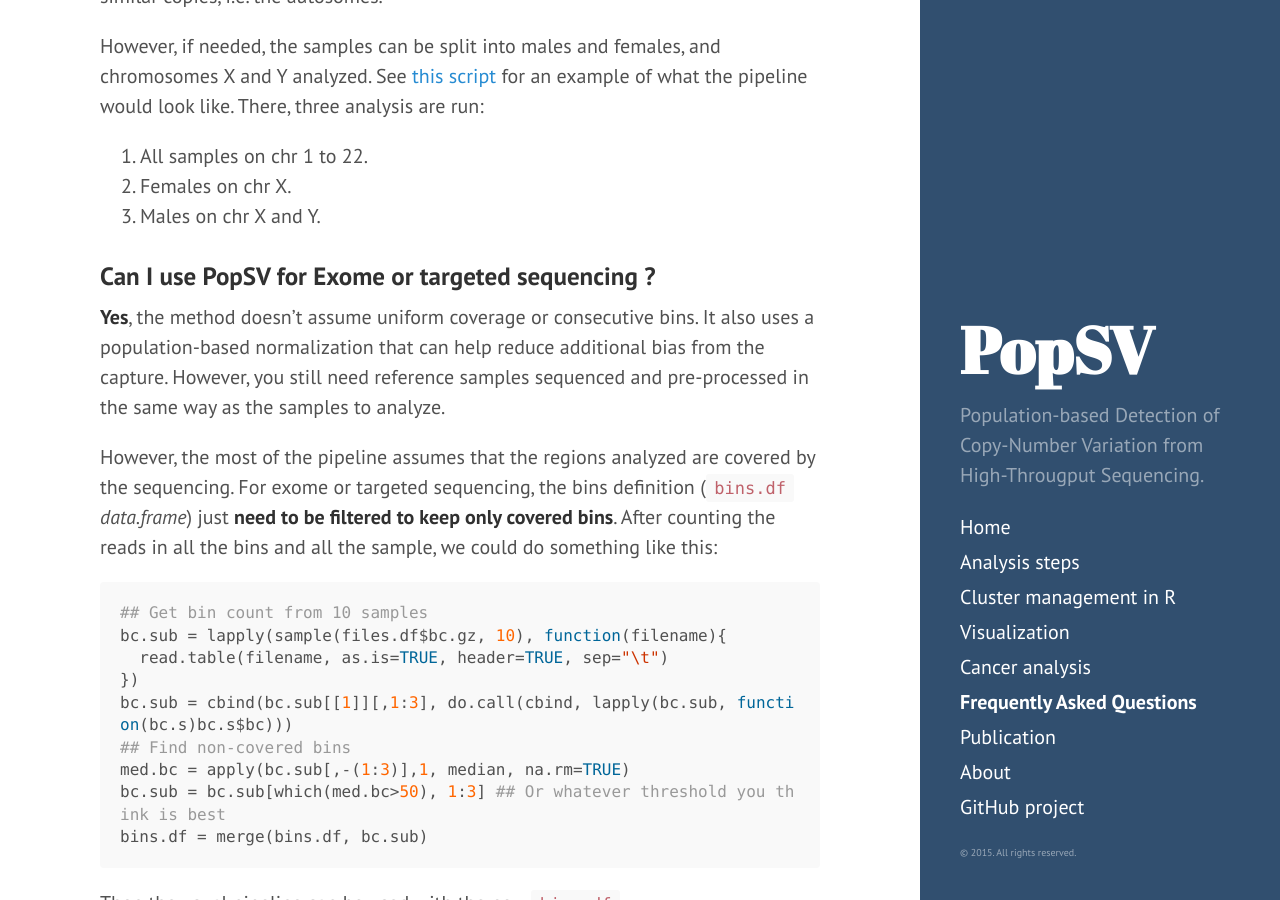
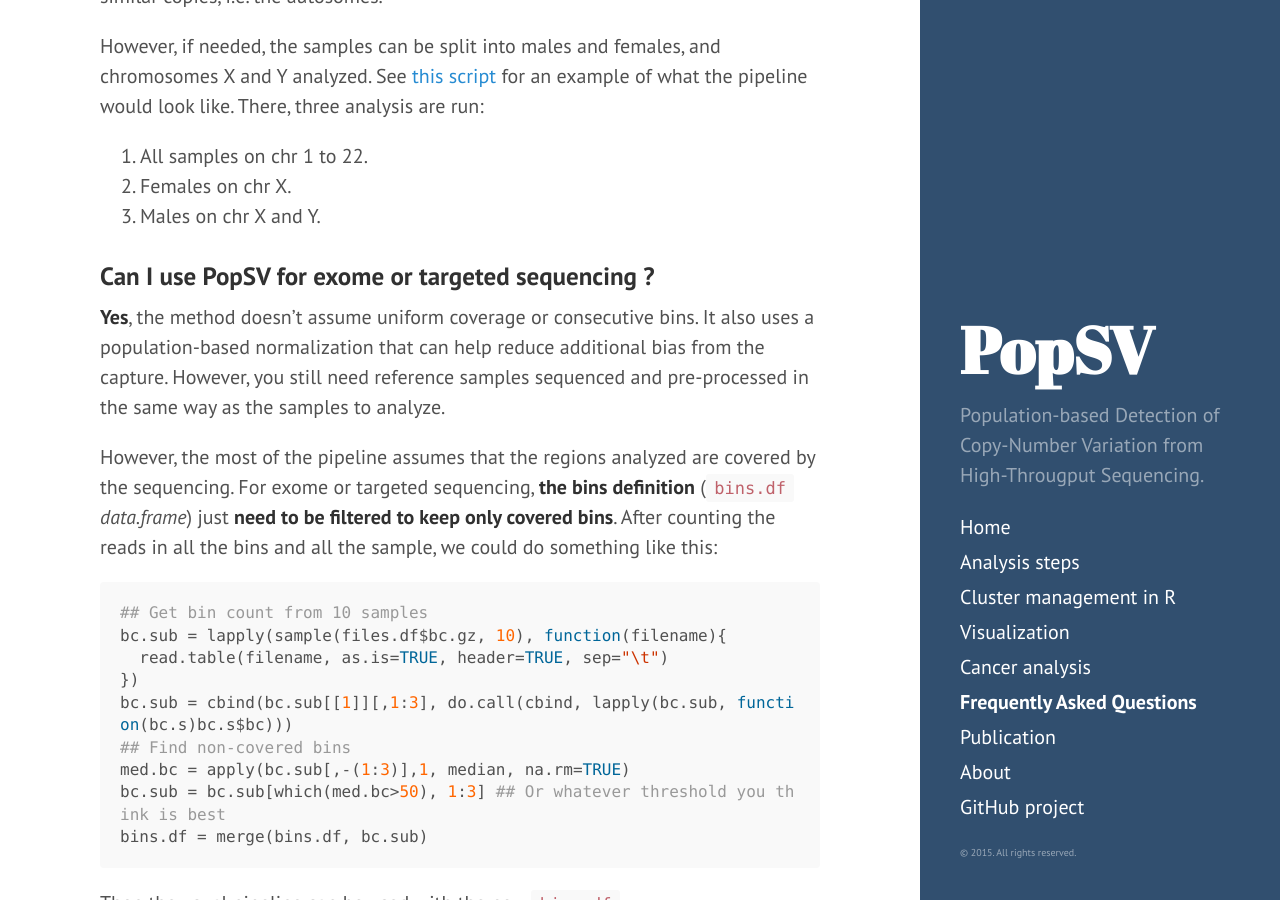
Before and after one commit to jmonlong/PopSV, a Jekyll site: the page built from 5-FAQ.md, in a window 1280 px wide and 900 px high, scrolled down 2995 px. Built offline with Jekyll 4.4.1, drawn with Linux system fonts in a browser that asks for light colours; nearby versions of some CDN libraries; Markdown is read by kramdown in place of the engine named in the settings; some of the changed text lies outside the part shown.

````diff
--- a/5-FAQ.md
+++ b/5-FAQ.md
@@ -74,11 +74,11 @@ However, if needed, the samples can be split into males and females, and chromos
 2. Females on chr X.
 3. Males on chr X and Y.
 
-### Can I use PopSV for Exome or targeted sequencing ?
+### Can I use PopSV for exome or targeted sequencing ?
 
 **Yes**, the method doesn't assume uniform coverage or consecutive bins. It also uses a population-based normalization that can help reduce additional bias from the capture. However, you still need reference samples sequenced and pre-processed in the same way as the samples to analyze.
 
-However, the most of the pipeline assumes that the regions analyzed are covered by the sequencing. For exome or targeted sequencing, the bins definition (`bins.df` *data.frame*) just **need to be filtered to keep only covered bins**. After counting the reads in all the bins and all the sample, we could do something like this:
+However, the most of the pipeline assumes that the regions analyzed are covered by the sequencing. For exome or targeted sequencing, **the bins definition** (`bins.df` *data.frame*) just **need to be filtered to keep only covered bins**. After counting the reads in all the bins and all the sample, we could do something like this:
 
 ```r
 ## Get bin count from 10 samples
````
